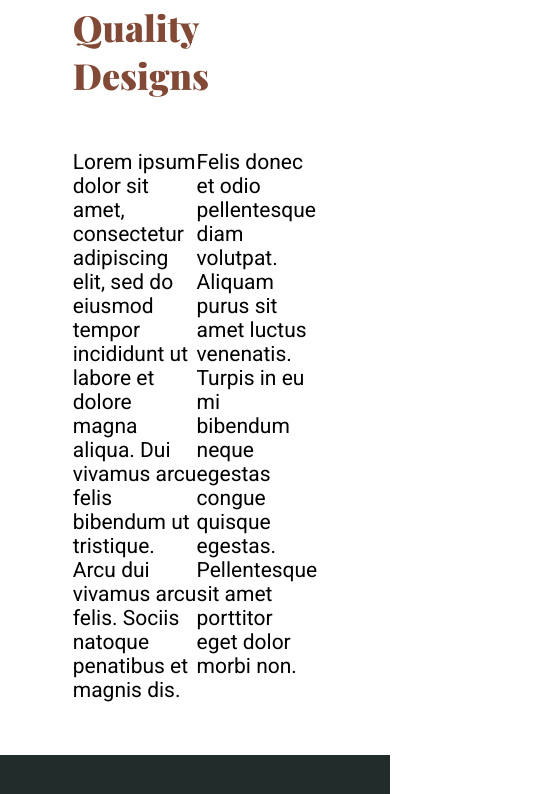
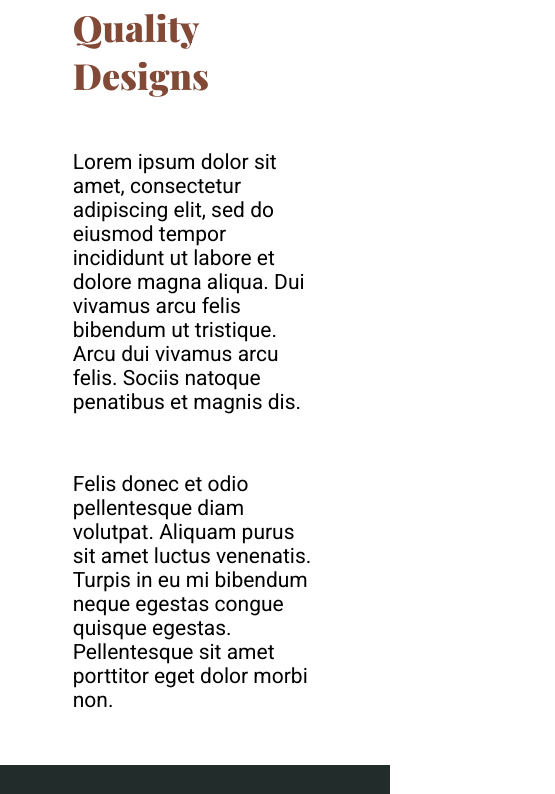
Before and after one commit to maj-rf/kp-css, a plain HTML site: page flex_challenge_4/index.html in a window 390 px wide. Shown: the part 719-1513 px from the top of the page, 555 px wide, since content can reach past the window. Drawn offline with nearby package versions, Linux system fonts and the light colour scheme.

Commit message:
add media query for mobile responsiveness

```diff
--- a/flex_challenge_4/style.css
+++ b/flex_challenge_4/style.css
@@ -73,6 +73,7 @@ h1 {
 .secondary__inner {
   display: flex;
   font-size: 21px;
+  gap: 1rem;
 }
 
 .secondary__heading {
@@ -121,3 +122,9 @@ h1 {
 .pic__p2 {
   font-size: 21px;
 }
+
+@media (max-width: 1080px) {
+  .container {
+    flex-direction: column;
+  }
+}
```
